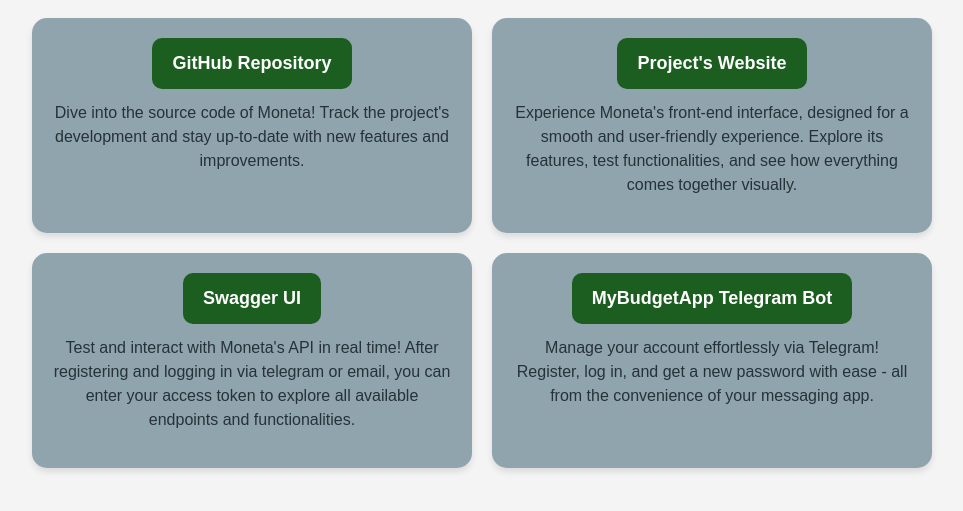
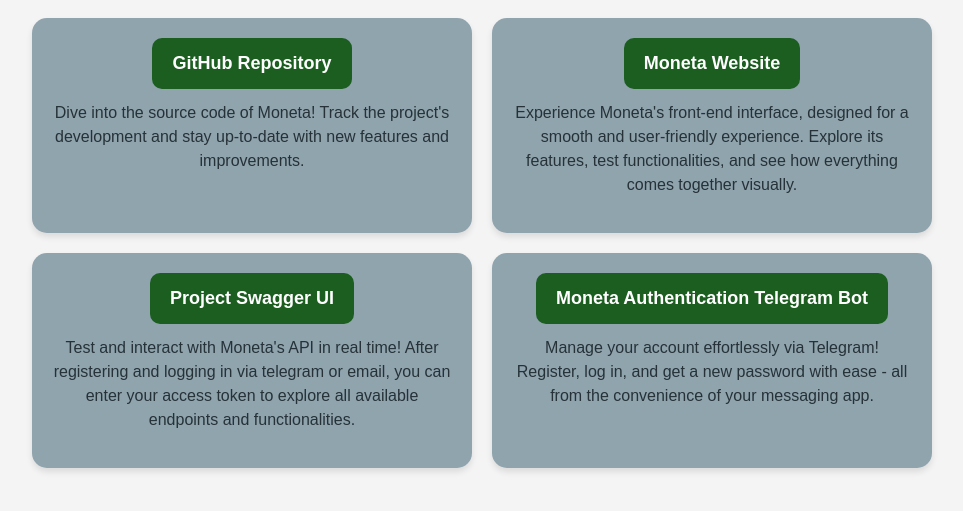
Before and after one commit to AdamMudrak/budgetapp, a plain HTML site: page index.html in a window 1280 px wide. Shown: the part 217-728 px from the top of the page, without its empty margins (158-1121 px from the left). Drawn offline with Linux system fonts and the light colour scheme.

Commit message:
Fix some mistakes in index.html

```diff
--- a/index.html
+++ b/index.html
@@ -67,19 +67,19 @@
             </p>
         </div>
         <div class="box-wrapper">
-            <a href="https://my.moneta-api.space/" class="box" target="_blank">Project's Website</a>
+            <a href="https://my.moneta-api.space/" class="box" target="_blank">Moneta Website</a>
             <p class="description">
                 Experience Moneta's front-end interface, designed for a smooth and user-friendly experience. Explore its features, test functionalities, and see how everything comes together visually.
             </p>
         </div>
         <div class="box-wrapper">
-            <a href="https://moneta-api.space/swagger-ui/index.html" class="box" target="_blank">Swagger UI</a>
+            <a href="https://moneta-api.space/swagger-ui/index.html" class="box" target="_blank">Project Swagger UI</a>
             <p class="description">
                 Test and interact with Moneta's API in real time! After registering and logging in via telegram or email, you can enter your access token to explore all available endpoints and functionalities.
             </p>
         </div>
         <div class="box-wrapper">
-            <a href="https://t.me/MonetaSpaceBot" class="box" target="_blank">MyBudgetApp Telegram Bot</a>
+            <a href="https://t.me/MonetaSpaceBot" class="box" target="_blank">Moneta Authentication Telegram Bot</a>
             <p class="description">
                 Manage your account effortlessly via Telegram! Register, log in, and get a new password with ease - all from the convenience of your messaging app.
             </p>
```
